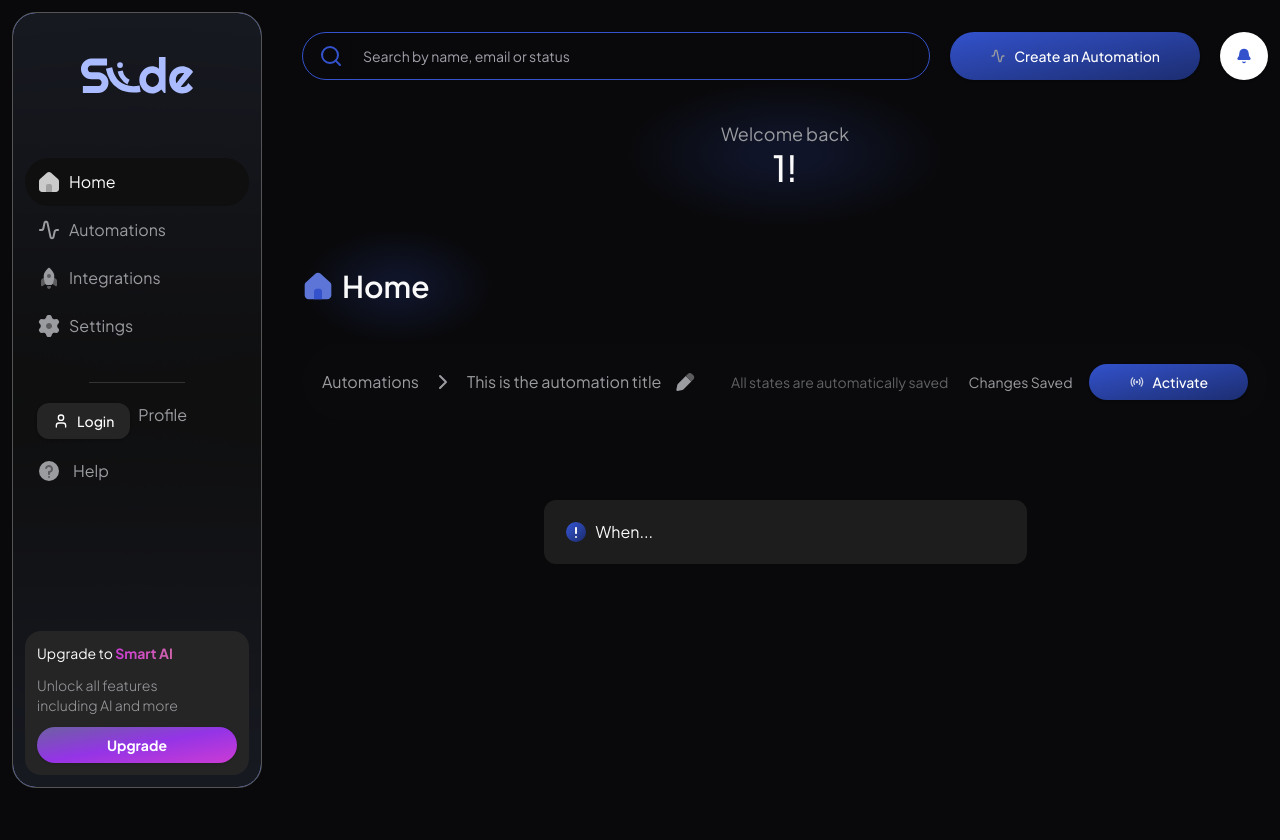
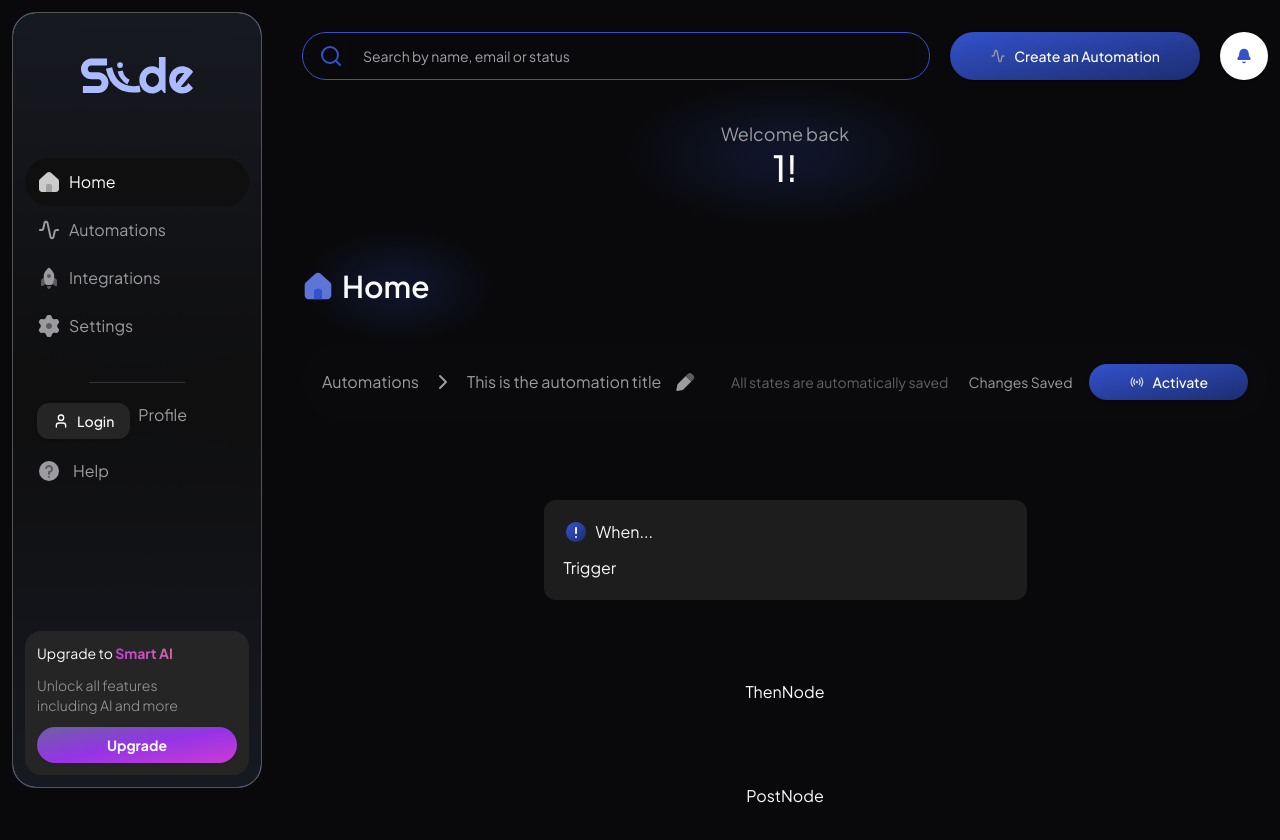
Before and after one commit to RajanJha2003/Slide, a Next.js app: page /dashboard/1/automations/1 in a window 1280 px wide. Before the commit the page ends 800 px from the top, so only its background shows below. Built offline with nearby package versions, Linux system fonts and the light colour scheme; no server answers.

Commit message:
popver and trigger button

```diff
--- a/src/app/(protected)/dashboard/[slug]/automations/[id]/page.tsx
+++ b/src/app/(protected)/dashboard/[slug]/automations/[id]/page.tsx
@@ -1,3 +1,6 @@
+import PostNode from '@/components/global/automations/post/node'
+import ThenNode from '@/components/global/automations/then/node'
+import Trigger from '@/components/global/automations/trigger'
 import AutomationsBreadCrumb from '@/components/global/bread-crumbs/automations'
 import { Warning } from '@/icons'
 import React from 'react'
@@ -19,7 +22,10 @@ const page = ({params}:Props) => {
                 When...
 
             </div>
+            <Trigger id={params.id} />
         </div>
+        <ThenNode id={params.id} />
+        <PostNode id={params.id} />
     </div>
   )
 }
--- /dev/null
+++ b/src/components/global/automations/post/node/index.tsx
@@ -0,0 +1,9 @@
+import React from 'react'
+
+const PostNode = () => {
+  return (
+    <div>PostNode</div>
+  )
+}
+
+export default PostNode
--- /dev/null
+++ b/src/components/global/automations/then/node/index.tsx
@@ -0,0 +1,9 @@
+import React from 'react'
+
+const ThenNode = () => {
+  return (
+    <div>ThenNode</div>
+  )
+}
+
+export default ThenNode
--- /dev/null
+++ b/src/components/global/automations/trigger-button/index.tsx
@@ -0,0 +1,27 @@
+import React from 'react'
+import PopOver from '../../popover'
+import { Divide } from 'lucide-react'
+import { BlueAddIcon } from '@/icons'
+
+type Props = {
+  children: React.ReactNode
+  label: string
+}
+
+const TriggerButton = ({ children, label }: Props) => {
+  return (
+    <PopOver
+      className="w-[400px]"
+      trigger={
+        <div className="border-2 border-dashed w-full border-[#3352cc] hover:opacity-80 cursor-pointer transition duration-100 rounded-xl flex gap-x-2 justify-center items-center p-5 mt-4">
+          <BlueAddIcon />
+          <p className="text-[#768BDD] font-bold">{label}</p>
+        </div>
+      }
+    >
+      {children}
+    </PopOver>
+  )
+}
+
+export default TriggerButton
--- /dev/null
+++ b/src/components/global/automations/trigger/index.tsx
@@ -0,0 +1,9 @@
+import React from 'react'
+
+const Trigger = () => {
+  return (
+    <div>Trigger</div>
+  )
+}
+
+export default Trigger
--- /dev/null
+++ b/src/components/global/popover/index.tsx
@@ -0,0 +1,30 @@
+import {
+    Popover,
+    PopoverContent,
+    PopoverTrigger,
+  } from '@/components/ui/popover'
+  import { cn } from '@/lib/utils'
+  import React from 'react'
+
+  type Props = {
+    trigger: JSX.Element
+    children: React.ReactNode
+    className?: string
+  }
+
+  const PopOver = ({ children, trigger, className }: Props) => {
+    return (
+      <Popover>
+        <PopoverTrigger asChild>{trigger}</PopoverTrigger>
+        <PopoverContent
+          className={cn('bg-[#1D1D1D] shadow-lg rounded-xl', className)}
+          align="end"
+          side="bottom"
+        >
+          {children}
+        </PopoverContent>
+      </Popover>
+    )
+  }
+
+  export default PopOver
```
